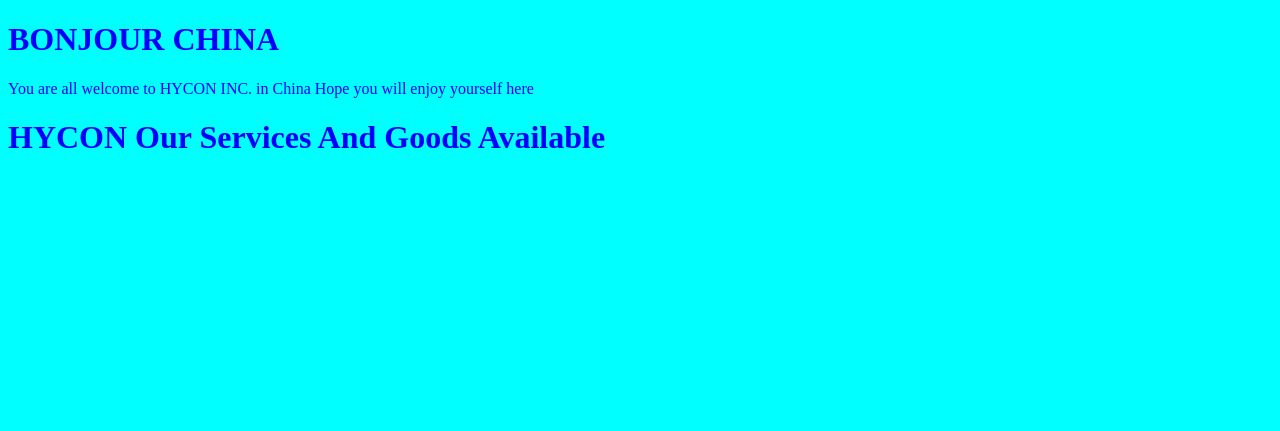
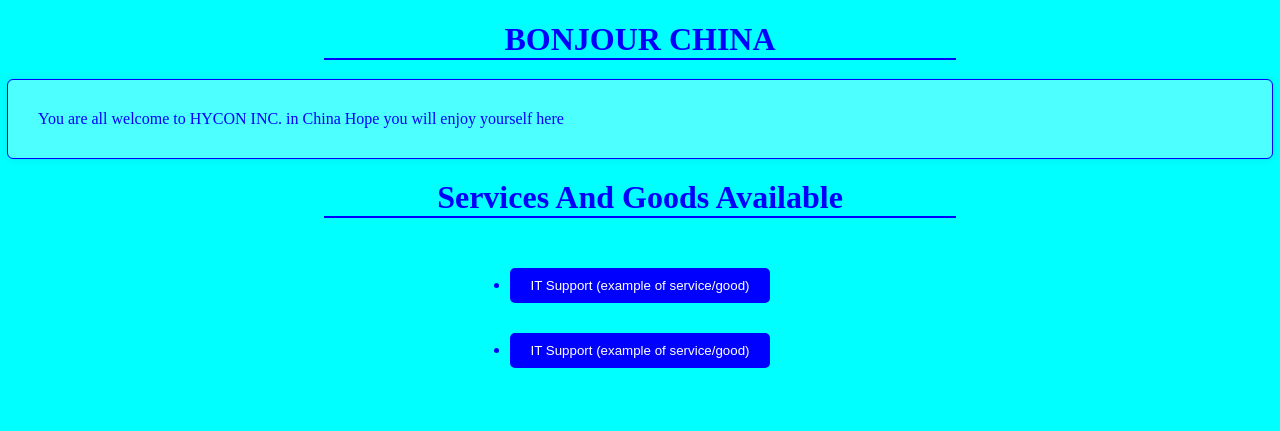
Before and after one commit to ABAYA12/first_webpage, a plain HTML site: page index.html in a window 1280 px wide. Drawn offline with Linux system fonts and the light colour scheme.

Commit message:
Added a bunch of styles, new html items, and basic revamp while keeping base design idea.

```diff
--- a/index.html
+++ b/index.html
@@ -1,32 +1,36 @@
 <!DOCTYPE html>
 <html lang="en">
+    <head>
+        <meta http-equiv="X-UA-Compatible" content="IE=edge">
+        <meta charset="UTF-8">
+        <meta name="description" content="Description">
+        <meta name="keywords" content="HTML, CSS, JavaScript">
+        <meta name="author" content="John Doe">
+        <meta name="viewport" content="width=device-width, initial-scale=1.0">
 
-<head>
-    <meta charset="UTF-8">
-    <meta http-equiv="X-UA-Compatible" content="IE=edge">
-    <meta name="viewport" content="width=device-width, initial-scale=1.0">
         <title>Document</title>
 
-    <style>
-        body {
-            color: blue;
-        }
+        <link rel="stylesheet" href="styles.css" />
 
-        @media(min-width: 600px) {
-            body {
-                background-color: aqua;
-            }
-        }
-    </style>
+        <script src="script.js" defer></script>
     </head>
 
     <body>
         <h1>BONJOUR CHINA</h1>
-    <p>You are all welcome to HYCON INC. in China
+        <p>
+            You are all welcome to HYCON INC. in China
             Hope you will enjoy yourself here
         </p>
 
-    <h1>HYCON Our Services And Goods Available</h1>
+        <h1>Services And Goods Available</h1>
+
+        <ul>
+            <li>
+                <button onclick="href('#')">IT Support (example of service/good)</button>
+            </li>
+            <li>
+                <button onclick="href('#')">IT Support (example of service/good)</button>
+            </li>
+        </ul>
     </body>
-
 </html>
--- /dev/null
+++ b/script.js
@@ -0,0 +1,3 @@
+const href = (href) => {
+  window.location.href = href;
+};
--- /dev/null
+++ b/styles.css
@@ -0,0 +1,81 @@
+/* Applies to entire document */
+:root {
+  --font-color: blue;
+  --background-color: aqua;
+}
+
+/* Body of page */
+body {
+  color: var(--font-color);
+}
+
+/* Title */
+h1 {
+  text-align: center;
+  position: relative;
+}
+
+/* Underline of h1 element */
+h1::after {
+  --height: 2px;
+  --color: var(--font-color);
+
+  content: "";
+  width: 50%;
+  height: var(--height);
+  left: 50%;
+  transform: translateX(-50%);
+  bottom: calc(var(--height) * -1);
+  position: absolute;
+  background: var(--color);
+}
+
+/* Paragraph */
+p {
+  padding: 30px;
+  border-radius: 5px;
+  background: rgba(255, 255, 255, 0.3);
+  box-shadow: 0 0 10px 0 rgba(0, 0, 0, 0.1);
+  outline: 1px solid var(--font-color);
+}
+
+/* Un-Ordered List */
+ul {
+  display: flex;
+  align-items: center;
+  justify-content: flex-start;
+  flex-direction: column;
+  list-style: disc;
+  margin: 0;
+  padding: 30px;
+}
+
+/* List item */
+li {
+  padding: 0;
+  margin: 0;
+}
+
+/* Link */
+button {
+  --link-background: blue;
+  --link-text-color: white;
+
+  text-decoration: none;
+  color: var(--link-text-color);
+  background: var(--link-background);
+  padding: 10px 20px;
+  border-radius: 5px;
+  margin-bottom: 30px;
+  cursor: pointer;
+  outline: 0;
+  border: none;
+}
+
+/* Media Queries */
+@media (min-width: 600px) {
+  body {
+    /* Background color changes to aqua when page width is larger that 600 pixels */
+    background-color: var(--background-color);
+  }
+}
```
Lines whose indentation alone changed are shown as unchanged.
